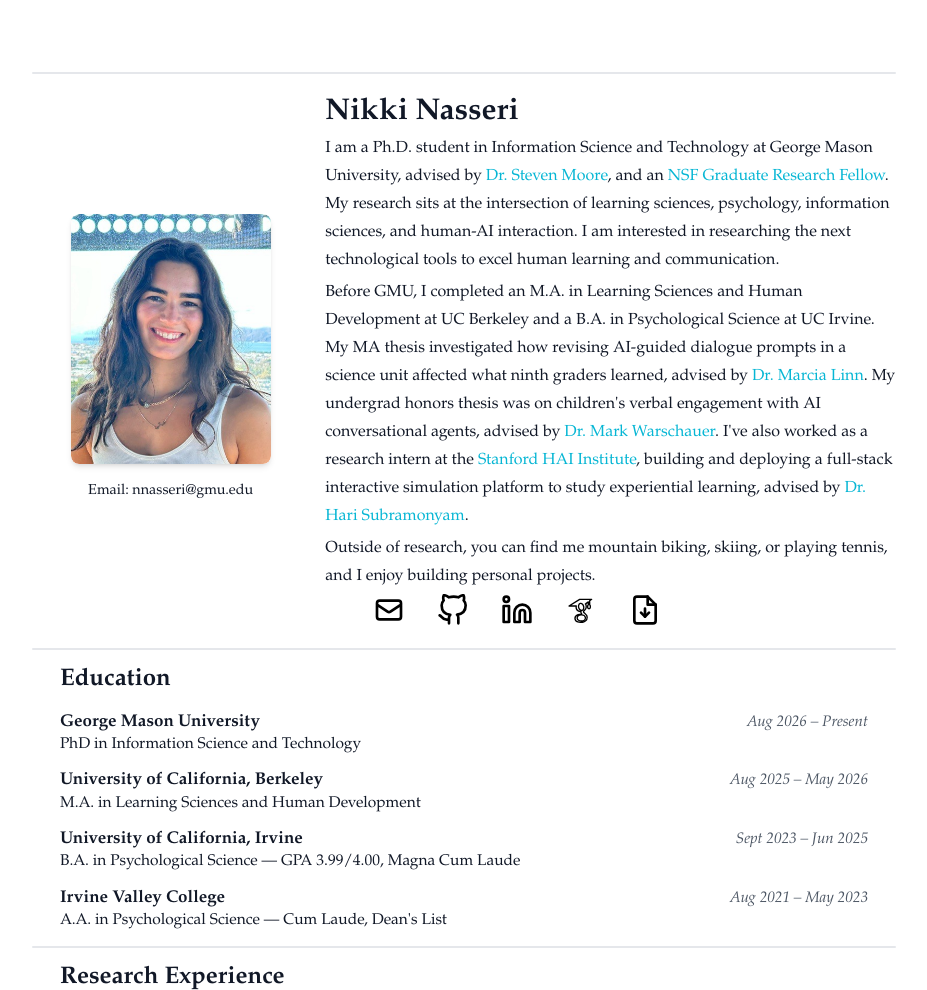
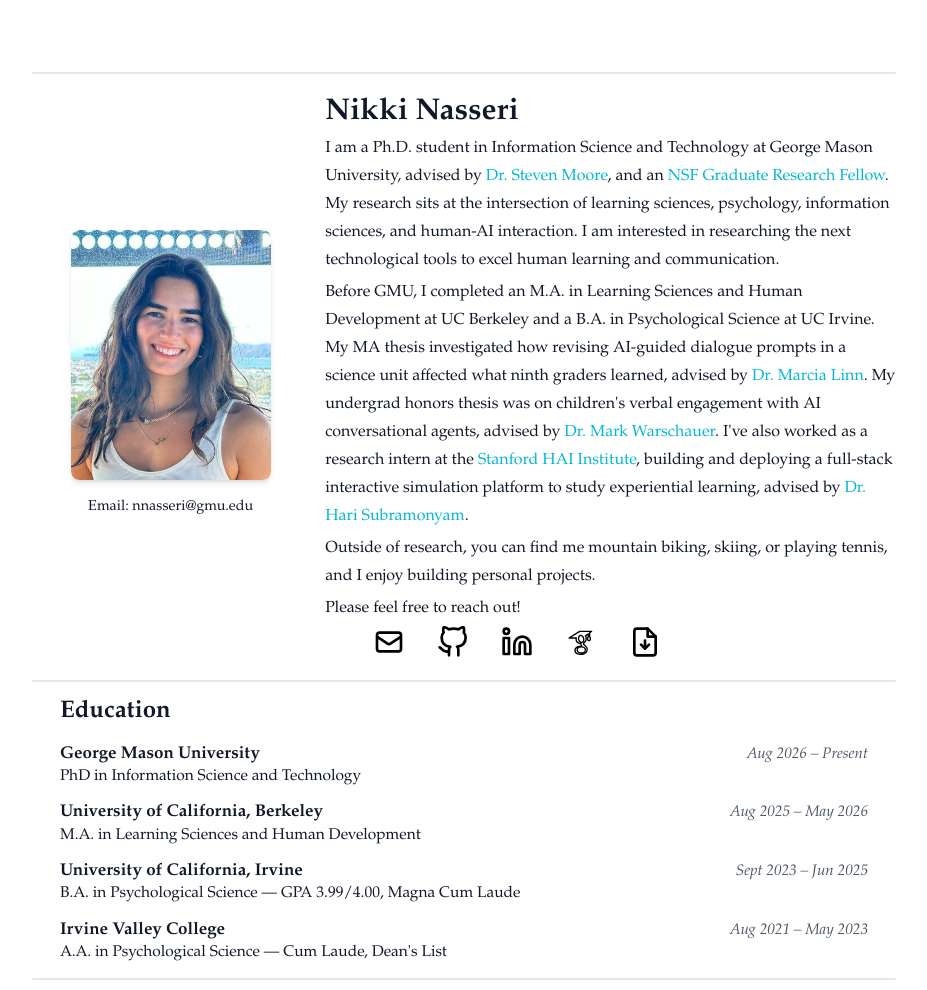
Before and after one commit to nikkinasseri/nikkinasseri.github.io, a plain HTML site: page index.html in a window 1280 px wide. Shown: the top 990 px of the page, without its empty margins (176-1103 px from the left). Drawn offline with Linux system fonts and the light colour scheme.

Commit message:
Add 'Please feel free to reach out!' line above icon row
Co-Authored-By: Claude Sonnet 5 <noreply@anthropic.com>

```diff
--- a/index.html
+++ b/index.html
@@ -104,6 +104,8 @@
             Outside of research, you can find me mountain biking, skiing, or
             playing tennis, and I enjoy building personal projects.
           </p>
+
+          <p class="lead">Please feel free to reach out!</p>
 
           <div class="icon-grid">
             <!-- Email -->
```
